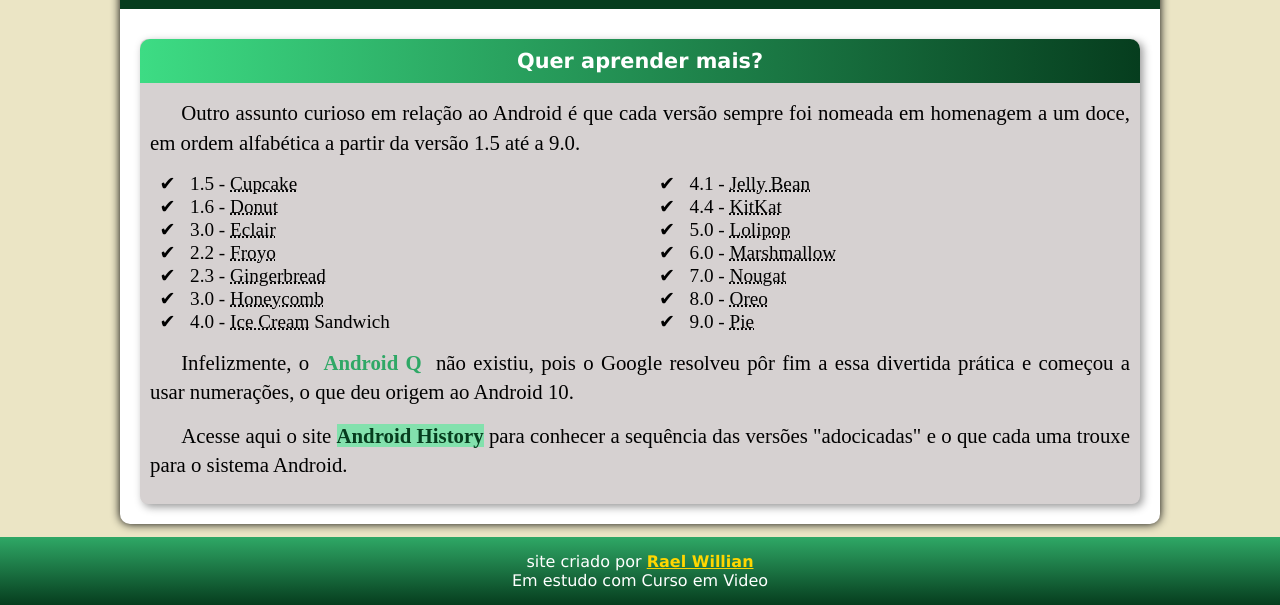
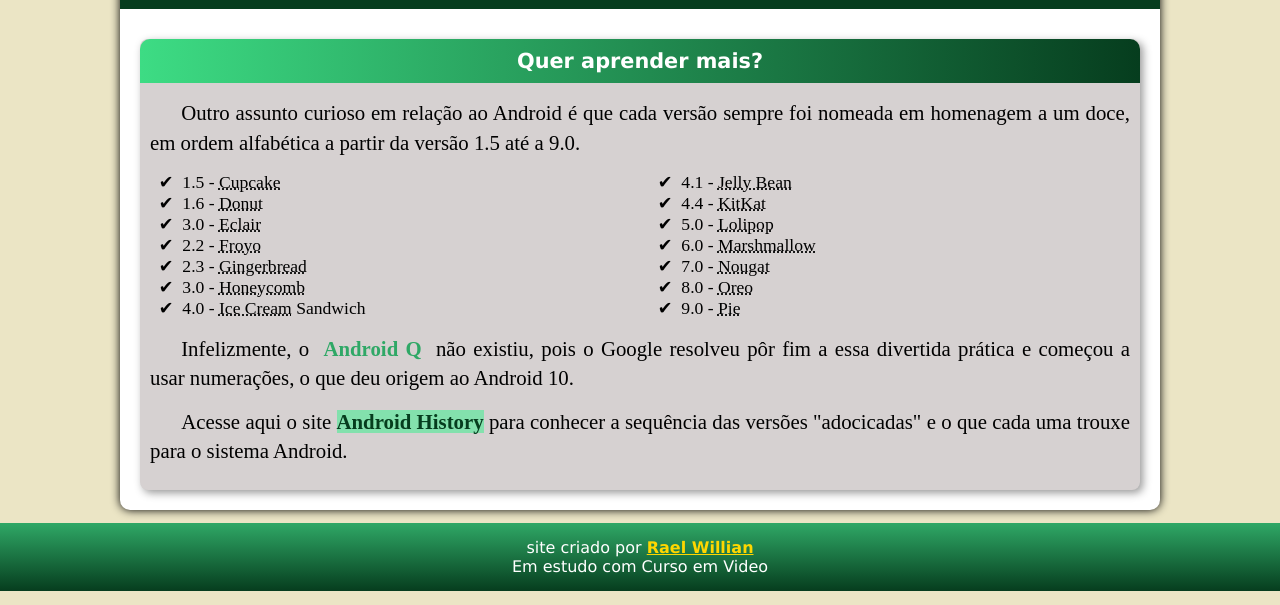
Before and after one commit to Rael44/projeto-android, a plain HTML site: page index.html in a window 1280 px wide. Shown: the part 2352-2957 px from the top of the page. Drawn offline with Linux system fonts and the light colour scheme.

Commit message:
Update style.css

```diff
--- a/style.css
+++ b/style.css
@@ -184,10 +184,10 @@ aside > p {
     font-size: 1.3em;
 }
 aside > ul {
-    list-style-type: '\2714\00A0\00A0' ;
+    list-style-type: '\2714\00A0' ;
     list-style-position: inside;
     columns: 2;
-    font-size: 1.2em;
+    font-size: 1.1em;
     text-indent: 0.5em;
 
 
```
